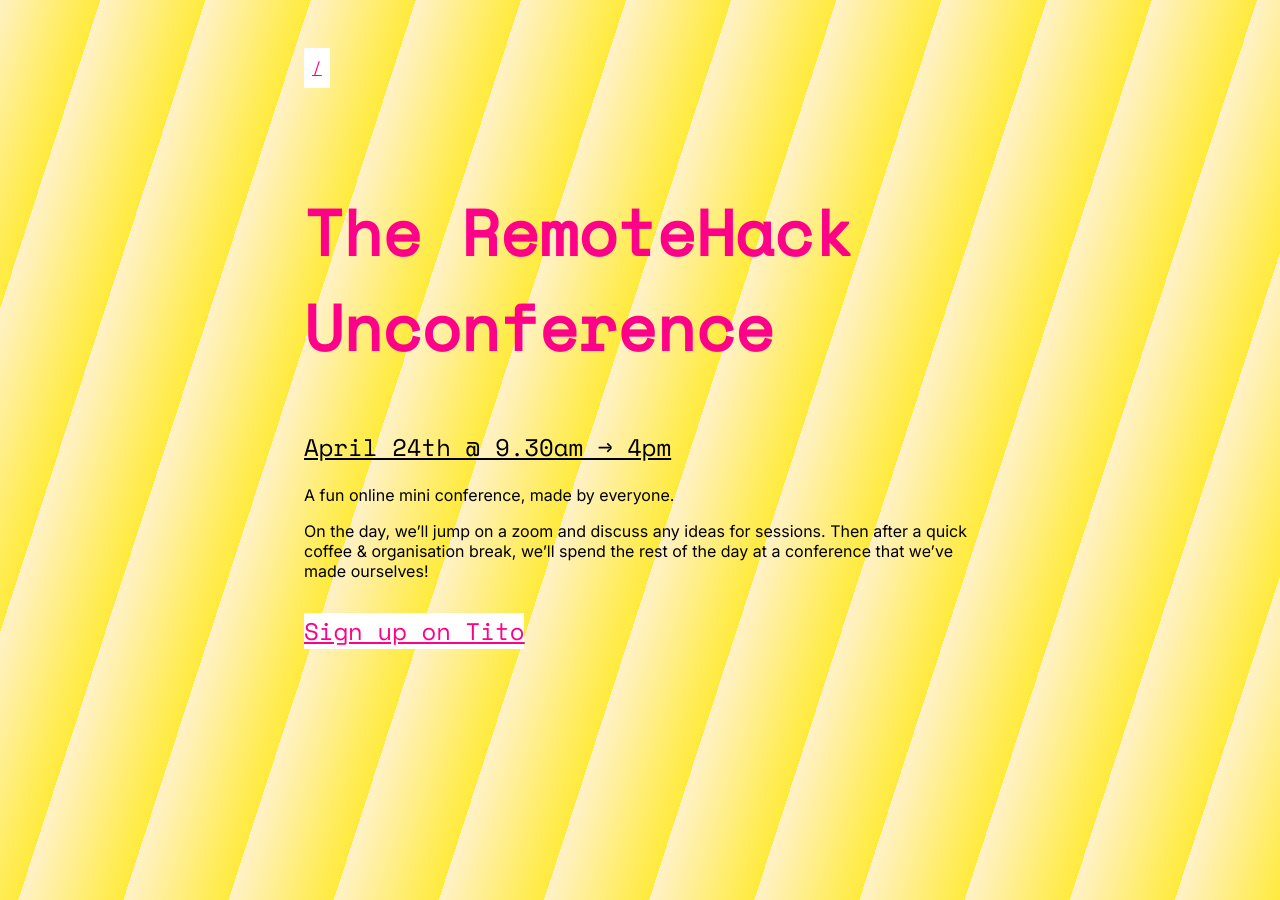
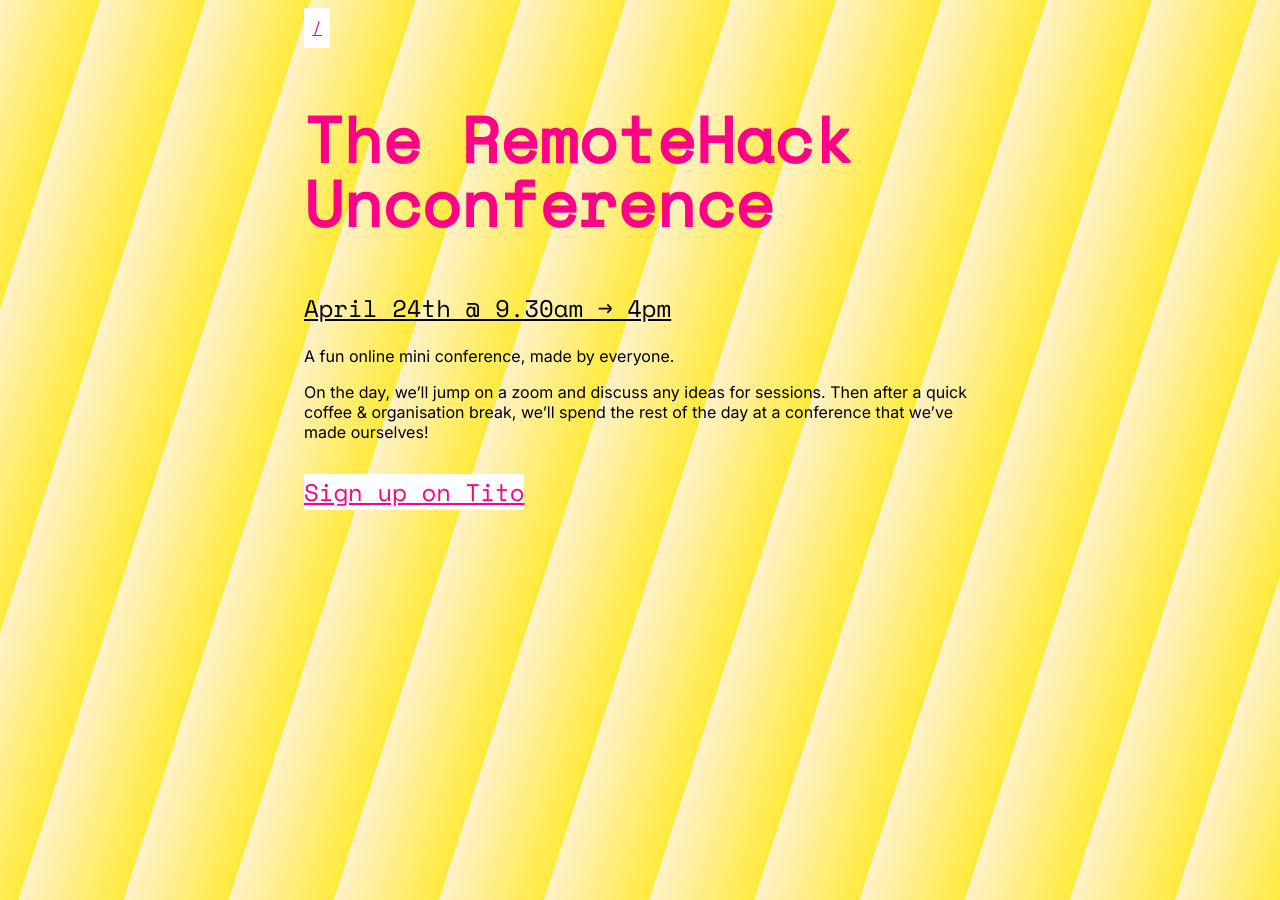
Before and after one commit to remotehack/remotehack.github.io, a Jekyll site: the page built from unconf.md, in a window 1280 px wide. Built offline with Jekyll 4.4.1, drawn with Linux system fonts in a browser that asks for light colours; our own code applies the rules of GitHub Pages for plain Markdown files.

Commit message:
Tweak font size and padding

```diff
--- a/assets/style.css
+++ b/assets/style.css
@@ -292,11 +292,16 @@
 }
 .unconf h1{
   color: #f08;
-  font-size: 4em;
+  font-size: min(12vw, 4em);
   font-weight: 800;
   text-decoration: none;
+  line-height: 1em;
+  padding: 0;
 }
 .unconf a {
   color: #f08;
   background: #fff;
 }
+.unconf .🗺 {
+  margin: 0 auto;
+}
```
